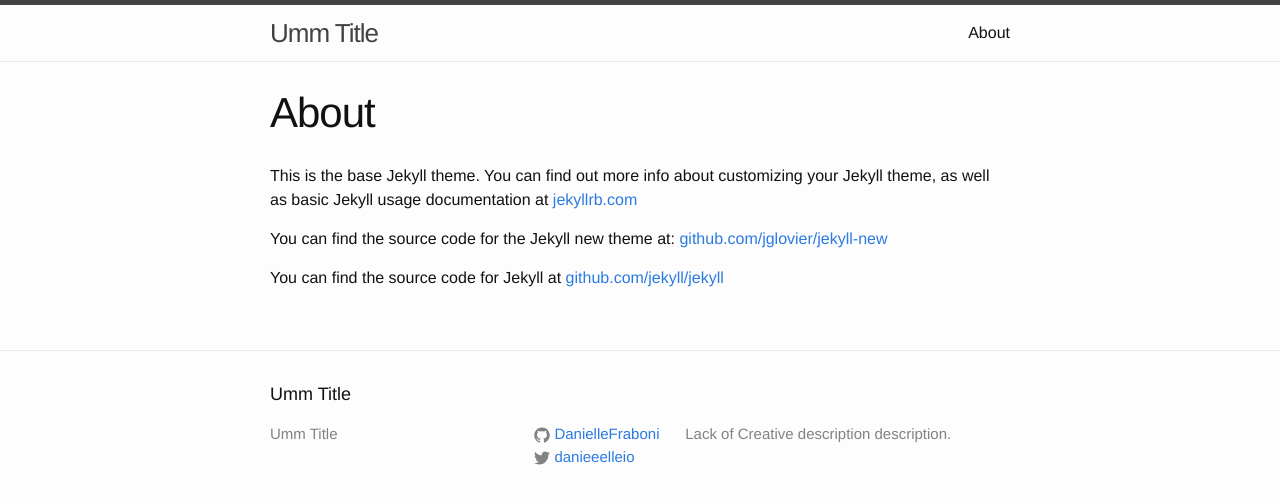
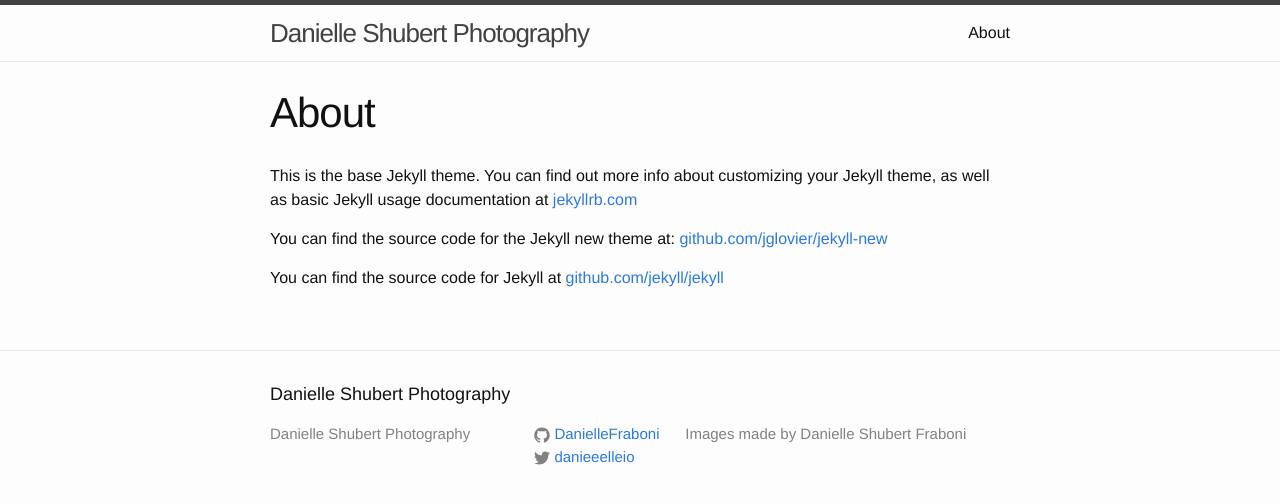
Before and after one commit to DanielleFraboni/DanielleFraboni.github.io, a Jekyll site: the page built from about.md, in a window 1280 px wide. Shown: the top 504 px of the page. Built offline with Jekyll 4.4.1, drawn with Linux system fonts in a browser that asks for light colours.

Commit message:
update config.yml

```diff
--- a/_config.yml
+++ b/_config.yml
@@ -1,7 +1,7 @@
 # Site settings
-title: Umm Title
+title: Danielle Shubert Photography
 description: > # this means to ignore newlines until "baseurl:"
- Lack of Creative description description.
+  Images made by Danielle Shubert Fraboni
 baseurl: "" # the subpath of your site, e.g. /blog/
 url: "http://DanielleFraboni.github.io" # the base hostname & protocol for your site
 twitter_username: danieeelleio
```
Also changed, not shown: 1 other file.
